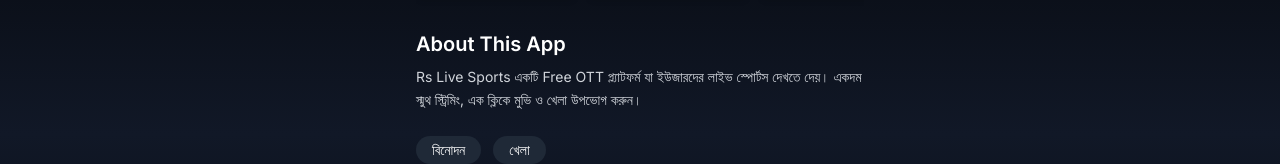
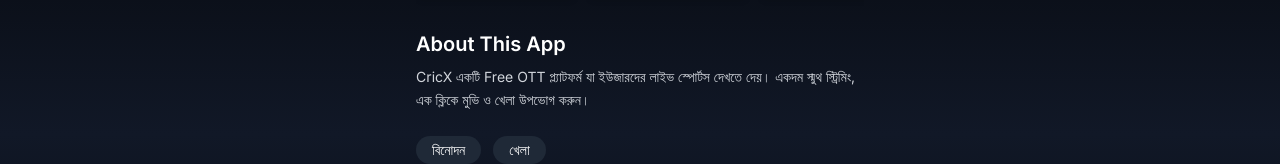
Before and after one commit to Taohid21/CricTon-Apk-Download-, a plain HTML site: page index.html in a window 1280 px wide. Shown: the part 266-430 px from the top of the page. Drawn offline with nearby package versions, Linux system fonts and the light colour scheme.

Commit message:
Update index.html

```diff
--- a/index.html
+++ b/index.html
@@ -65,7 +65,7 @@
     <!-- App Description -->
     <div class="mb-6">
       <h2 class="text-xl font-semibold mb-2">About This App</h2>
-      <p class="text-gray-300 text-sm leading-relaxed">Rs Live Sports একটি Free OTT প্ল্যাটফর্ম যা ইউজারদের লাইভ স্পোর্টস দেখতে দেয়। একদম স্মুথ স্ট্রিমিং, এক ক্লিকে মুভি ও খেলা উপভোগ করুন।</p>
+      <p class="text-gray-300 text-sm leading-relaxed">CricX একটি Free OTT প্ল্যাটফর্ম যা ইউজারদের লাইভ স্পোর্টস দেখতে দেয়। একদম স্মুথ স্ট্রিমিং, এক ক্লিকে মুভি ও খেলা উপভোগ করুন।</p>
     </div>
 
     <!-- Categories -->
```
